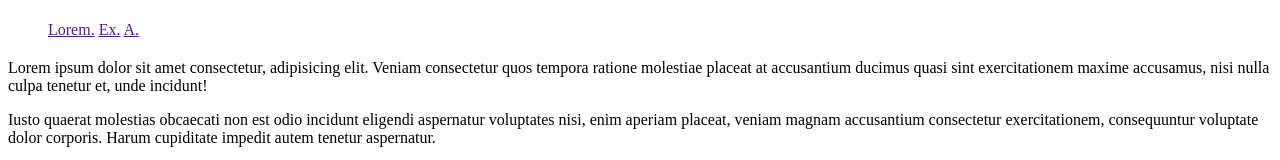
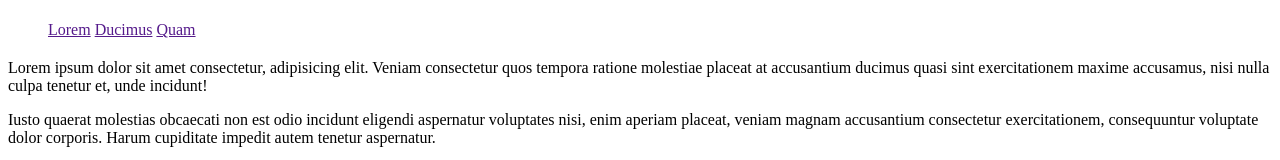
Before and after one commit to 1234Es/cssLessonOne, a plain HTML site: page index.html in a window 1280 px wide. Shown: the top 160 px of the page. Drawn offline with Linux system fonts and the light colour scheme.

Commit message:
small changes to navbar text

```diff
--- a/index.html
+++ b/index.html
@@ -14,9 +14,9 @@
         <h1></h1>
         <nav>
             <ul>
-                <l1><a href="">Lorem.</a></l1>
-                <l1><a href="">Ex.</a></l1>
-                <l1><a href="">A.</a></l1>
+                <l1><a href="">Lorem</a></l1>
+                <l1><a href="">Ducimus</a></l1>
+                <l1><a href="">Quam</a></l1>
             </ul>
         </nav>
     </header>
```
